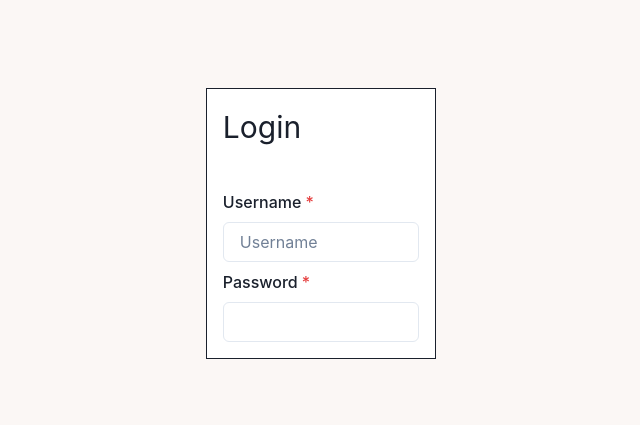
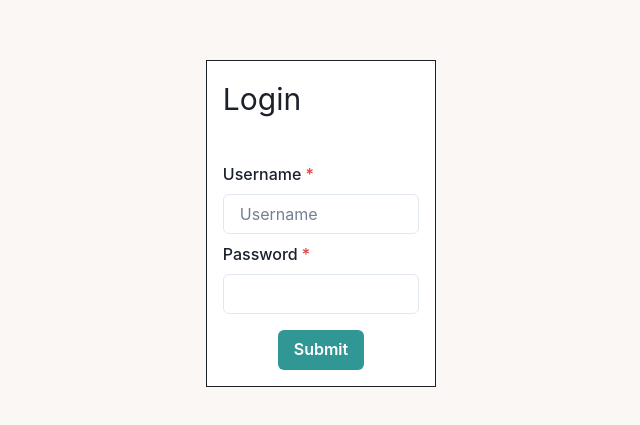
Before and after one commit to FonseLULW/assignment3-frontend, a React (Create React App) app: page /login in a window 1280 px wide. Shown: the part 193-618 px from the top of the page, without its empty margins (319-959 px from the left). Built offline with nearby package versions, Linux system fonts and the light colour scheme.

Commit message:
implemented login

```diff
--- a/src/App.js
+++ b/src/App.js
@@ -5,6 +5,7 @@ import Login from './Login';
 import AdminDashboard from './AdminDashboard';
 
 function App() {
+  const SERVER_URL = 'http://localhost:8000';
   const isAdmin = () => {};
   const isAuthed = () => {
     const accessToken = localStorage.getItem("access-token");
@@ -20,7 +21,7 @@ function App() {
           <Routes>
             <Route
               path="/login"
-              element={<Login />}
+              element={isAuthed() ? <Navigate to="/" /> : <Login SERVER_URL={SERVER_URL}/>}
             />
             <Route
               path="/admin"
--- a/src/Login.js
+++ b/src/Login.js
@@ -1,24 +1,68 @@
 import React from "react";
-import { Box, Text, Center, Square } from '@chakra-ui/react'
+import axios from 'axios';
+import { useState, useEffect } from "react";
+import { Box, Text, Center, Button } from '@chakra-ui/react'
 import {
     FormControl,
     FormLabel,
     FormErrorMessage,
     FormHelperText,
     Input
-  } from '@chakra-ui/react'
+} from '@chakra-ui/react'
 
-function Login() {
+function Login({SERVER_URL}) {
+    const [usernameInput, setUsernameInput] = useState('')
+    const handleUsernameInputChange = (e) => setUsernameInput(e.target.value)
+
+    const [passwordInput, setPasswordInput] = useState('')
+    const handlePasswordInputChange = (e) => setPasswordInput(e.target.value)
+
+    const [errMsg, setErrMsg] = useState('')
+
+    const handleSubmit = async () => {
+        try {
+            const res = await axios.post(`${SERVER_URL}/login`, {
+                username: usernameInput,
+                password: passwordInput
+            })
+
+            if (res.status == 200 && !res.data.pokeErrCode) {
+                const accessToken = res.headers["auth-token-access"];
+                const refreshToken = res.headers["auth-token-refresh"];
+
+                localStorage.setItem("access-token", accessToken);
+                localStorage.setItem("refresh-token", refreshToken);
+                window.location.href = '/';
+            } else {
+                setErrMsg("Login Failed. Try Again!")
+            }
+        } catch (e) {
+            setErrMsg(e.message);
+        }
+    }
+
     return (
         <Center h='100%'>
             <Box bg='#FFFFFF' w='20%' p={4} borderColor='gray.200' border='1px'>
                 <Text fontSize='3xl' mb={10}>Login</Text>
-                <FormControl isRequired>
+                <FormControl isRequired isInvalid={errMsg}>
                     <FormLabel>Username</FormLabel>
-                    <Input placeholder='Username' />
+                    <Input placeholder='Username' value={usernameInput} onChange={handleUsernameInputChange}/>
+                    <FormLabel mt={2}>Password</FormLabel>
+                    <Input type="password" value={passwordInput} onChange={handlePasswordInputChange}/>
 
-                    <FormLabel mt={2}>Password</FormLabel>
-                    <Input type="password"/>
+                    <FormErrorMessage>{errMsg}</FormErrorMessage>
+
+                    <Center>
+                        <Button
+                            mt={4}
+                            colorScheme='teal'
+                            type='submit'
+                            onClick={handleSubmit}
+                        >
+                            Submit
+                        </Button>
+                    </Center>
                 </FormControl>
             </Box>
         </Center>
```
